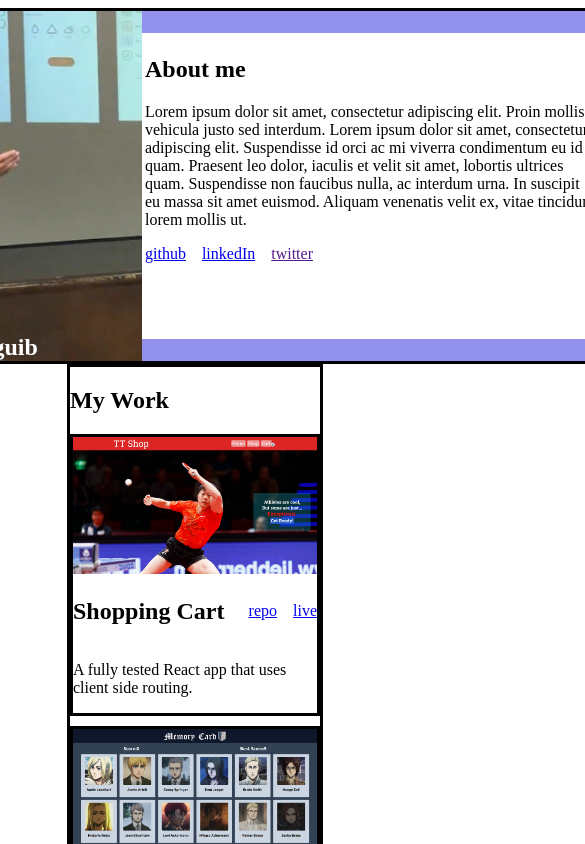
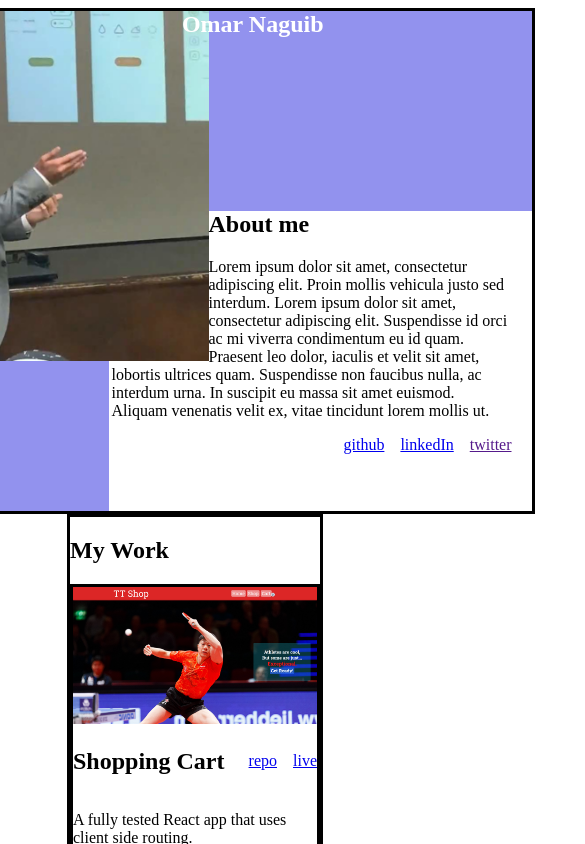
Before and after one commit to OmarNaguib/Portfolio, a React (Vite) app: page / in a window 390 px wide. Shown: the top 844 px of the page, 585 px wide, since content can reach past the window. Built offline with nearby package versions, Linux system fonts and the light colour scheme.

Commit message:
Add header tablet view

```diff
--- a/src/App.css
+++ b/src/App.css
@@ -33,17 +33,20 @@
   margin: 0px 15px;
   color: white;
 }
+.header img {
+  max-width: 350px;
+}
 
 .about {
   background-color: white;
   height: 300px;
   width: 450px;
-  padding: 3px;
+  padding: 0px 20px 0px 3px;
+}
+.about .links {
+  justify-content: end;
 }
 
-.header img {
-  max-width: 350px;
-}
 /* projects section */
 
 .work {
@@ -92,6 +95,26 @@
 }
 
 @media (max-width: 838px) {
+  /* header */
+  .header {
+    display: block;
+  }
+  .left-section {
+    float: left;
+  }
+  .left-section > h1 {
+    position: relative;
+    align-self: start;
+    justify-self: end;
+    left: 130px;
+  }
+  .about {
+    width: 400px;
+    /* float: right; */
+    margin-left: 250px;
+    margin-top: 200px;
+  }
+  /* projects */
   .projects {
     max-width: 530px;
   }
```
